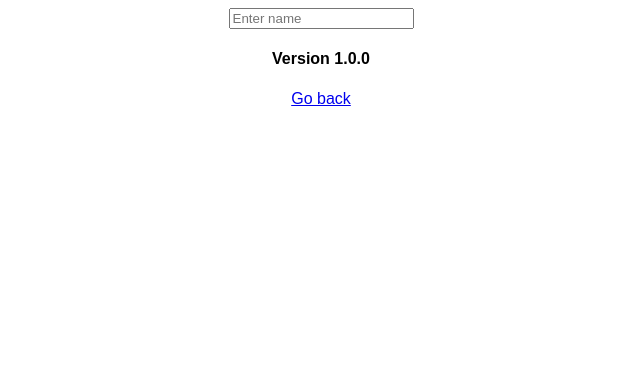
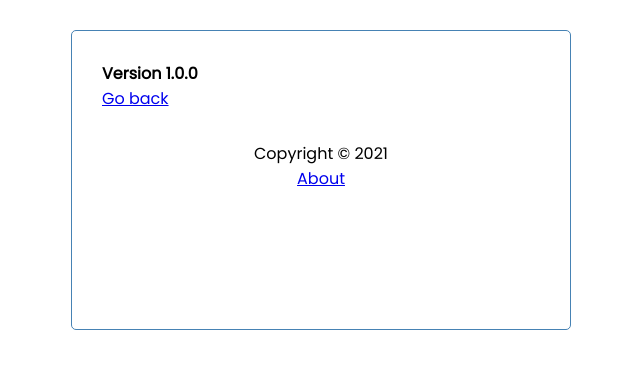
Before and after one commit to HAN20190621/sandbox, a React (Create React App) app: page /about in a window 1280 px wide. Shown: the top 368 px of the page, without its empty margins (319-959 px from the left). Built offline with nearby package versions, Linux system fonts and the light colour scheme.

Commit message:
Adding styles

```diff
--- a/src/App.js
+++ b/src/App.js
@@ -8,15 +8,18 @@ import { BrowserRouter as Router, Switch, Route } from "react-router-dom";
 
 //https://reactrouter.com/web/example/no-match
 
+/* <AddPlayer />
+<Switch>
+  <Route exact path="/" component={Footer} />
+  <Route path="/about" component={About} />
+</Switch> */
+
 export default function App() {
   return (
     <Router>
-      <div className="App">
-        <AddPlayer />
-        <Switch>
-          <Route exact path="/" component={Footer} />
-          <Route path="/about" component={About} />
-        </Switch>
+      <div className="container">
+        <Route path="/about" component={About} />
+        <Footer />
       </div>
     </Router>
   );
--- a/src/components/Footer.jsx
+++ b/src/components/Footer.jsx
@@ -4,9 +4,11 @@ import { Link } from "react-router-dom";
 const Footer = () => {
   return (
     <>
-      <footer> Copyright &copy; {new Date().getFullYear()} </footer>
-      {/* <a href="/About">About</a> */}
-      <Link to="/About">About</Link>
+      <footer>
+        <p>Copyright &copy; {new Date().getFullYear()}</p>
+        <Link to="/About">About</Link>
+        {/* <a href="/About">About</a> */}
+      </footer>
     </>
   );
 };
--- a/src/styles.css
+++ b/src/styles.css
@@ -1,11 +1,67 @@
-.App {
-  font-family: sans-serif;
+@import url("https://fonts.googleapis.com/css2?family=Poppins:wght@300;400&display=swap");
+
+* {
+  box-sizing: border-box;
+  margin: 0;
+  padding: 0;
+}
+
+body {
+  font-family: "Poppins", sans-serif;
+}
+
+/* .square {
+  position: flex;
+  font-family: "Poppins", Arial, Helvetica, sans-serif;
+  font-size: 20px;
+  width: 3cm;
+} */
+
+.container {
+  max-width: 500px;
+  margin: 30px auto;
+  overflow: auto;
+  min-height: 300px;
+  border: 1px solid steelblue;
+  padding: 30px;
+  border-radius: 5px;
+}
+
+.header {
+  display: flex;
+  justify-content: space-between;
+  align-items: center;
+  margin-bottom: 20px;
+}
+
+.btn {
+  display: inline-block;
+  background: #000;
+  color: #fff;
+  border: none;
+  padding: 10px 20px;
+  margin: 5px;
+  border-radius: 5px;
+  cursor: pointer;
+  text-decoration: none;
+  font-size: 15px;
+  font-family: inherit;
+}
+
+.btn:focus {
+  outline: none;
+}
+
+.btn:active {
+  transform: scale(0.98);
+}
+
+.btn-block {
+  display: block;
+  width: 100%;
+}
+
+footer {
+  margin-top: 30px;
   text-align: center;
 }
-
-.square {
-  position: flex;
-  font-family: Arial, Helvetica, sans-serif;
-  font-size: 20px;
-  width: 3cm;
-}
```
